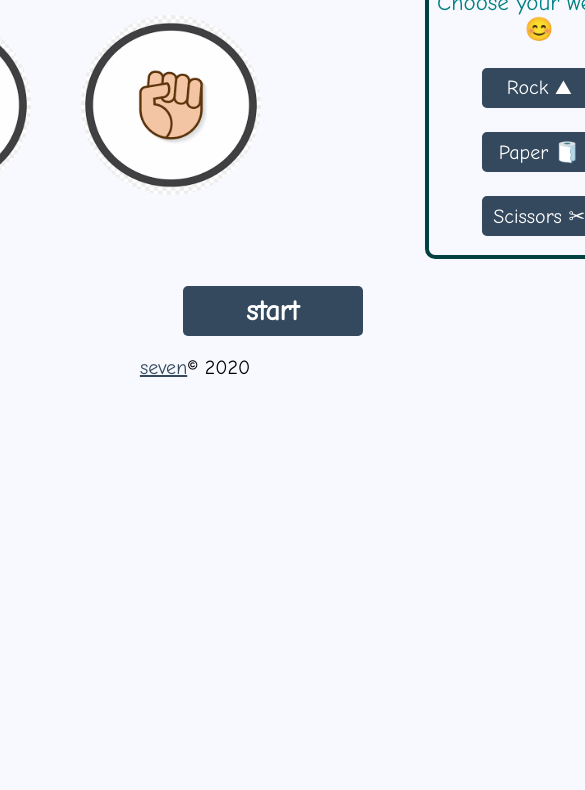
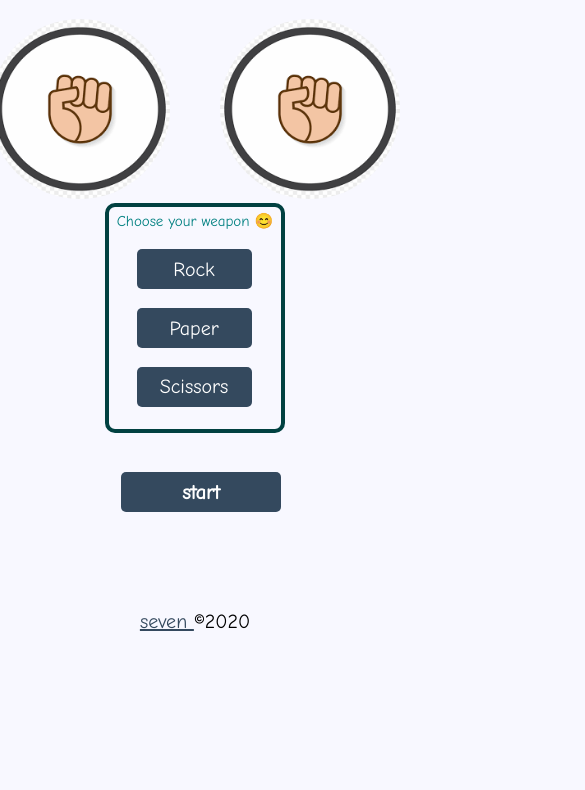
Before and after one commit to kaf-lamed-beyt/rock-game, a React app: page / in a window 390 px wide. Shown: the part 53-843 px from the top of the page, 585 px wide, since content can reach past the window. Built offline with nearby package versions, Linux system fonts and the light colour scheme.

Commit message:
fixed responsiveness

```diff
--- a/src/components/App.js
+++ b/src/components/App.js
@@ -68,9 +68,10 @@ export default class App extends React.Component {
             <div className="app__container">
                 <h1>Rock Paper Scissors</h1>
                 <div className="game__play">
-                    <Players weaponInventory={user} />
-                    <Players weaponInventory={computer} />
-
+                    <div className="flex__content__center">
+                        <Players weaponInventory={user} />
+                        <Players weaponInventory={computer} />
+                    </div>
                     <div className="controllers">
                         <div className="weapons">
                             <p>Choose your weapon 😊 </p>
@@ -78,19 +79,19 @@ export default class App extends React.Component {
                                 className="rock btn"
                                 onClick={() => this.chooseWeapon('rock')}
                             >
-                                Rock ⛰
+                                Rock
                             </button>
                             <button
                                 className="paper btn"
                                 onClick={() => this.chooseWeapon('paper')}
                             >
-                                Paper 🧻
+                                Paper
                             </button>
                             <button
                                 className="scissors btn"
                                 onClick={() => this.chooseWeapon('scissors')}
                             >
-                                Scissors ✂
+                                Scissors
                             </button>
                         </div>
                     </div>
--- a/src/components/Footer.js
+++ b/src/components/Footer.js
@@ -9,9 +9,9 @@ const Footer = () => {
                     href="https://github.com/Caleb335"
                     className="link__text__white"
                 >
-                    seven
+                    seven {' '}
                 </a>
-                 © 2020
+                ©2020
             </p>
         </div>
     )
--- a/src/scss/buttons.scss
+++ b/src/scss/buttons.scss
@@ -28,18 +28,45 @@
     &:hover {
         cursor: pointer;
         transition: 1s ease-in;
-        background: #e2240f;
+        background: #dba45b;
     }
 }
 
 .details {
-    margin-left: 30%;
+    font-size: 30px;
+    margin-top: 6%;
+    margin: auto;
 }
 
 .details button {
-    margin-top: 10%;
-    height: 50px;
-    width: 180px;
-    font-size: 28px;
-    font-weight: bolder;
+    width: 160px;
+    font-weight: bold;
+    margin-top: 3%;
+    margin-left: 45%;
 }
+
+.details p {
+    font-size: 25px;
+    margin-top: 3%;
+}
+
+@media  only screen and (max-width: 576px) {
+    .weapons {
+        height: 230px;
+        width: 180px;
+    }
+
+    .weapons p {
+        font-size: 15px;
+    }
+
+    .weapons button {
+       margin-left: 16%;
+    }
+
+    .details button {
+        margin-top: 7%;
+        margin-left: 31%;
+    }
+
+}
--- a/src/scss/global.scss
+++ b/src/scss/global.scss
@@ -5,10 +5,6 @@
     padding: 0;
     box-sizing: border-box;
     font-family: 'Comic Neue', cursive;
-}
-
-.app__container {
-    min-height: 100vh;
 }
 
 h1 {
@@ -23,7 +19,13 @@ body {
 
 .game__play {
     display: flex;
+    justify-content: center;
     margin-top: 8%;
+}
+
+.flex__content__center {
+    display: flex;
+    margin-top: 1%;
     justify-content: center;
 }
 
@@ -59,3 +61,20 @@ body {
     text-align: center;
     font-size: 20px;
 }
+
+@media only screen and (max-width: 576px) {
+    .game__play {
+        display: flex;
+        flex-direction: column;
+    }
+
+    .controllers .weapons {
+        margin-top: 8%;
+        margin: auto;
+    }
+
+    .footer {
+        margin-top: 25%;
+        margin-bottom: 1%;
+    }
+}
```
